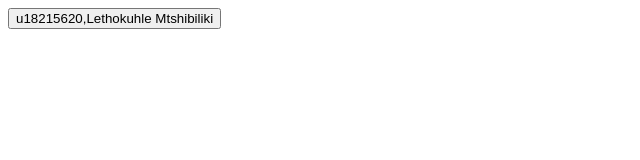
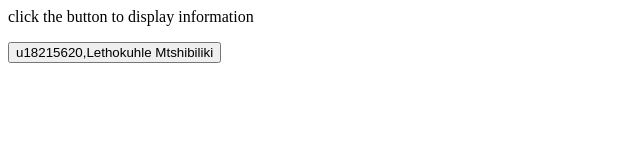
Before and after one commit to u18215620/ME, a plain HTML site: page index.html in a window 1280 px wide. Shown: the whole page, without its empty margins (0-640 px from the left). Drawn offline with Linux system fonts and the light colour scheme.

Commit message:
Update index.html

```diff
--- a/index.html
+++ b/index.html
@@ -1,6 +1,9 @@
 <!DOCTYPE html>
 <html>
 <head>
+  <div class="mlethi>
+  <p>click the button to display information</p>
 <input type="Button" value="u18215620,Lethokuhle Mtshibiliki">
+  </div>
 </head>
 </html>
```
